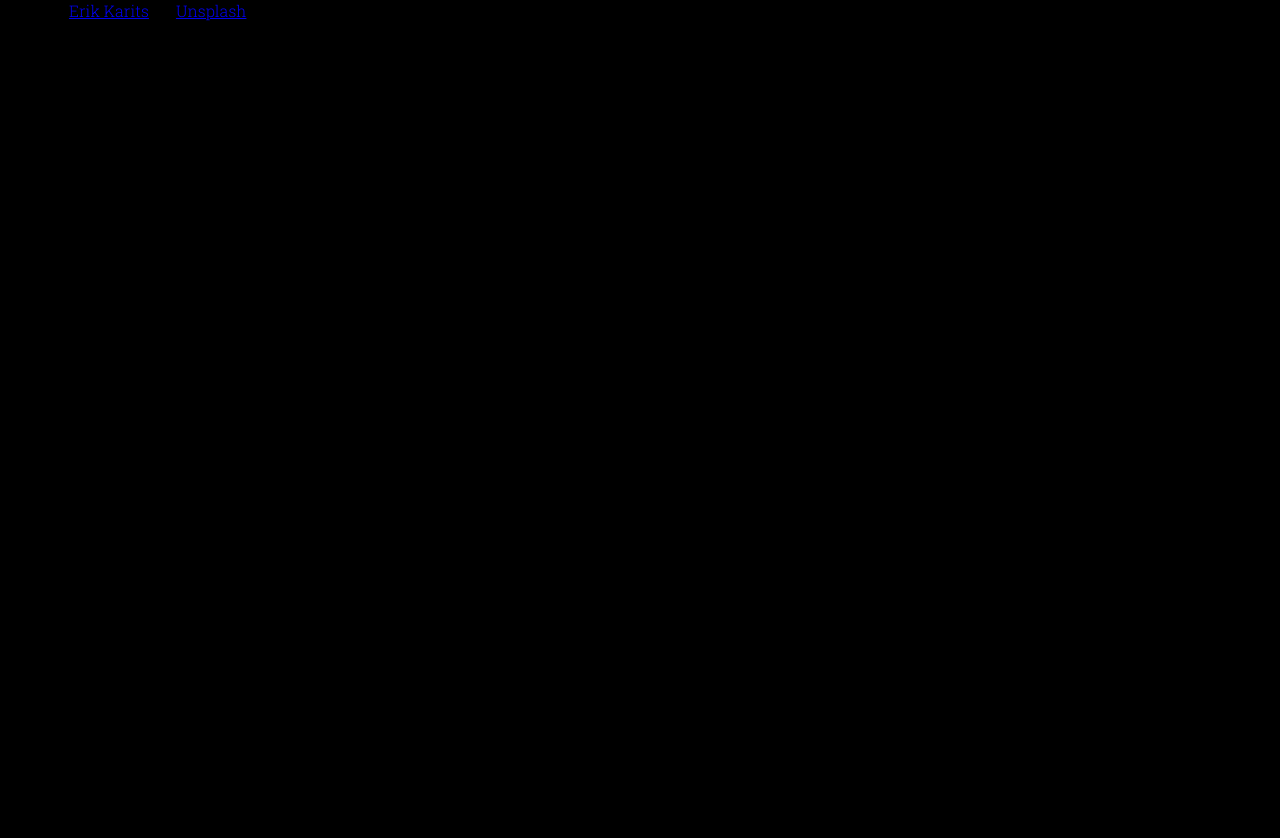
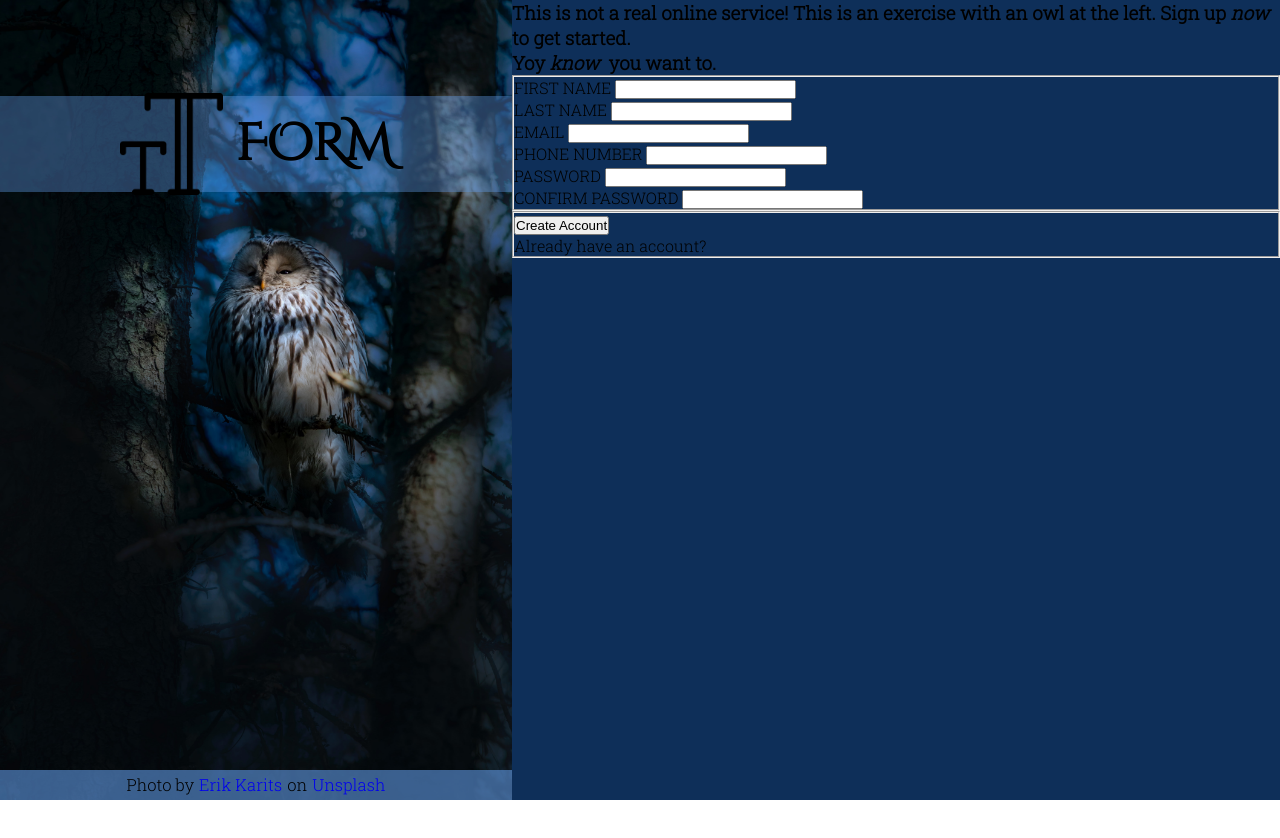
Before and after one commit to Sigolletes/sign_up_form, a plain HTML site: page index.html in a window 1280 px wide. After the commit the page ends 800 px from the top, so only its background shows below. Drawn offline with Linux system fonts and the light colour scheme.

Commit message:
Add html and css code

```diff
--- a/index.html
+++ b/index.html
@@ -15,15 +15,68 @@
 </head>
 <body>
 
+    <div id="photo">
+        <div id="logo">
+            <img src="./pictures/logo.png" alt="Logo" />
+            <h1>FORM</h1>
+        </div>
+
+        <p>Photo by <a href="https://unsplash.com/@erik_karits?utm_source=unsplash&utm_medium=referral&utm_content=creditCopyText">Erik Karits</a> on <a href="https://unsplash.com/es/t/nature?utm_source=unsplash&utm_medium=referral&utm_content=creditCopyText">Unsplash</a>
+        </p>
+    </div>
+
+    <div id="form">
+        <h3>This is not a real online service! This is an exercise with an owl at the left. Sign up <em>now&nbsp</em> to get started.</h3>
+
+        <h3>Yoy <em>know&nbsp</em> you want to.</h3>
+
+        <form action="#" method="post">
+
+            <fieldset id="info">
+                <div class="inputDiv">
+                    <label for="name">FIRST NAME</label>
+                    <input type="text" id="name" name="name">
+                </div>
+
+                <div class="inputDiv">
+                    <label for="lastName">LAST NAME</label>
+                    <input type="text" id="lastName" name="lastName">
+                </div>
+
+                <div class="inputDiv">
+                    <label for="email">EMAIL</label>
+                    <input type="email" id="email" name="email">
+                </div>
+
+                <div class="inputDiv">
+                    <label for="phone">PHONE NUMBER</label>
+                    <input type="tel" id="phone" name="phone">
+                </div>
+
+                <div class="inputDiv">
+                    <label for="password">PASSWORD</label>
+                    <input type="password" id="password" name="password">
+                </div>
+
+                <div class="inputDiv">
+                    <label for="confirmPassword">CONFIRM PASSWORD</label>
+                    <input type="password" id="confirmPassword" name="confirmPassword">
+                </div>
+            </fieldset>
+
+            <fieldset id="button">
+                <button type="submit">Create Account</button>
+
+                <p>Already have an account?</p>
+            </fieldset>
+
+        </form>
+
+    </div>
 
 
 
 
 
-
-
-    <p>Photo by <a href="https://unsplash.com/@erik_karits?utm_source=unsplash&utm_medium=referral&utm_content=creditCopyText">Erik Karits</a> on <a href="https://unsplash.com/es/t/nature?utm_source=unsplash&utm_medium=referral&utm_content=creditCopyText">Unsplash</a>
-    </p>
-
 </body>
 </html>
--- a/style.css
+++ b/style.css
@@ -2,6 +2,7 @@
     margin: 0;
     padding: 0;
     box-sizing: border-box;
+    text-decoration: none;
 }
 
 :root {
@@ -15,11 +16,65 @@
 }
 
 body {
-    width: 100vmax;
-    height: 100vmax;
-    background-color: var(--color1);
+    width: 100vw;
+    min-width: 300px;
+    height: 100vh;
+    min-height: 300px;
+    background-color: var(--color2);
+    display: flex;
+    flex-direction: row;
+}
+
+#photo {
+    background-image: url("./pictures/owl.jpg");
+    background-position: center;
+    background-size: cover;
+    width: 40vw;
+    height: 100vh;
+    display: flex;
+    flex-direction: column;
+    justify-content: space-between;
+}
+
+
+
+#logo {
+    background-color: rgba(96, 153, 228, 0.40);
+    width: 100%;
+    height: 12vh;
+    display: flex;
+    flex-direction: row;
+    justify-content: center;
+    align-items: center;
+    gap: 1vw;
+    margin-top: 12vh;
+}
+
+#logo img {
+    width: 8vw;
+    height: auto;
 }
 
 h1 {
     font-family: 'Cinzel Decorative', cursive;
+    font-size: 4vw;
 }
+
+#photo p {
+    background-color: rgba(96, 153, 228, 0.60);
+    display: flex;
+    align-items: center;
+    justify-content: center;
+    padding: 0.5vh 0.5vw;
+    gap: 5px;
+    font-size: 1.3vw;
+}
+
+#form {
+    width: 60vw;
+    height: 100vh;
+    display: flex;
+    flex-direction: column;
+    background-color: rgb(14, 47, 89);
+
+}
```
